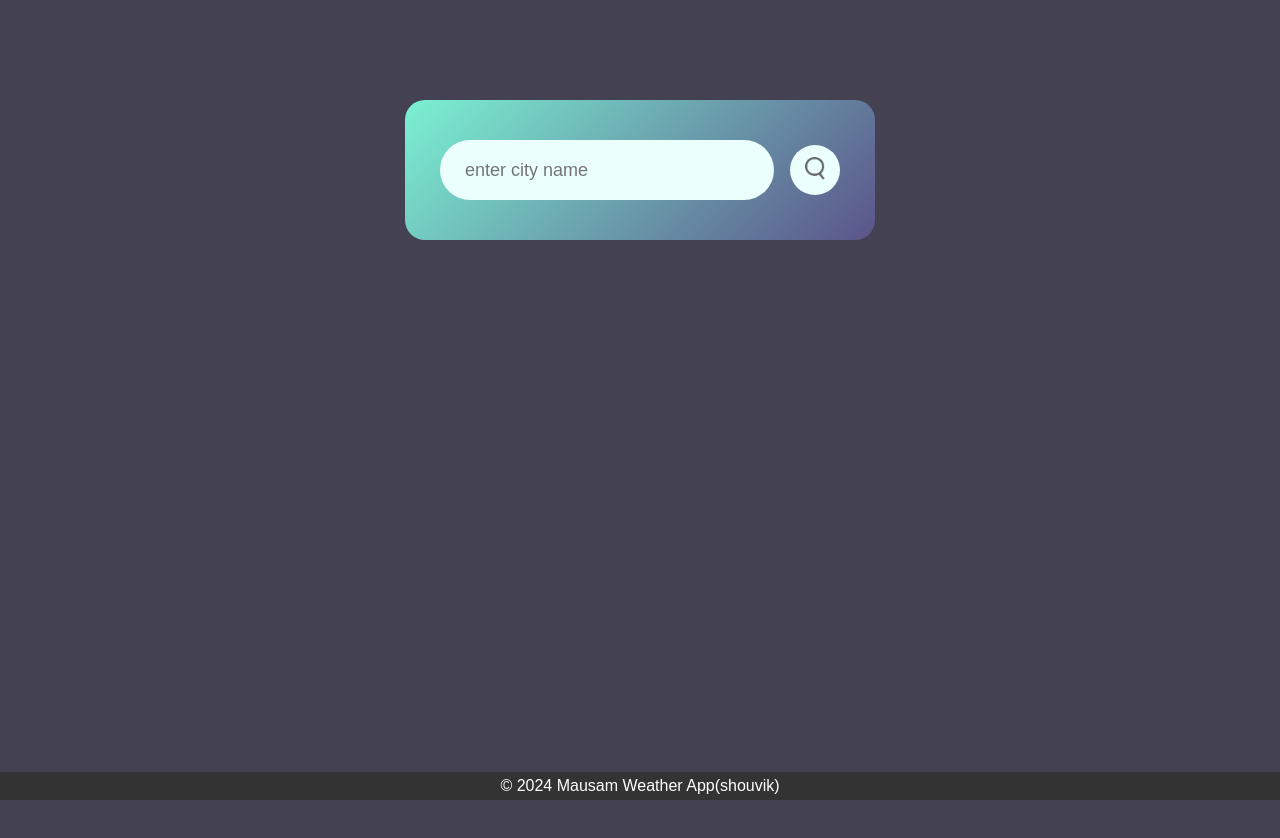
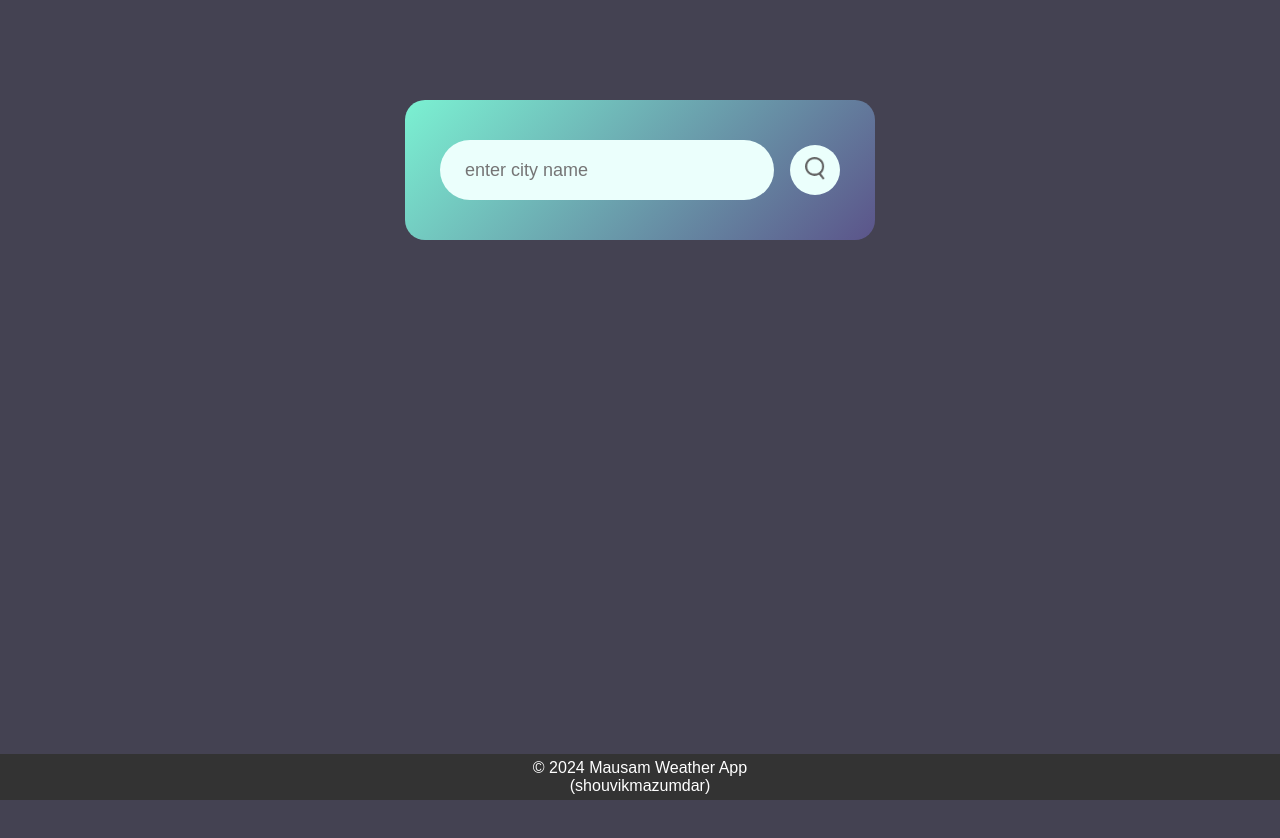
Before and after one commit to shouvik177/Weather-Details, a plain HTML site: page index.html in a window 1280 px wide. Drawn offline with Linux system fonts and the light colour scheme.

Commit message:
Update index.html

```diff
--- a/index.html
+++ b/index.html
@@ -39,7 +39,7 @@
     </div>
     <div>
      <footer>
-        <p>&copy; 2024 Mausam Weather App(shouvik)</p>
+     <p>&copy; 2024 Mausam Weather App<br>(shouvikmazumdar)</p>
     </footer>
 </div>
     <script>
```
